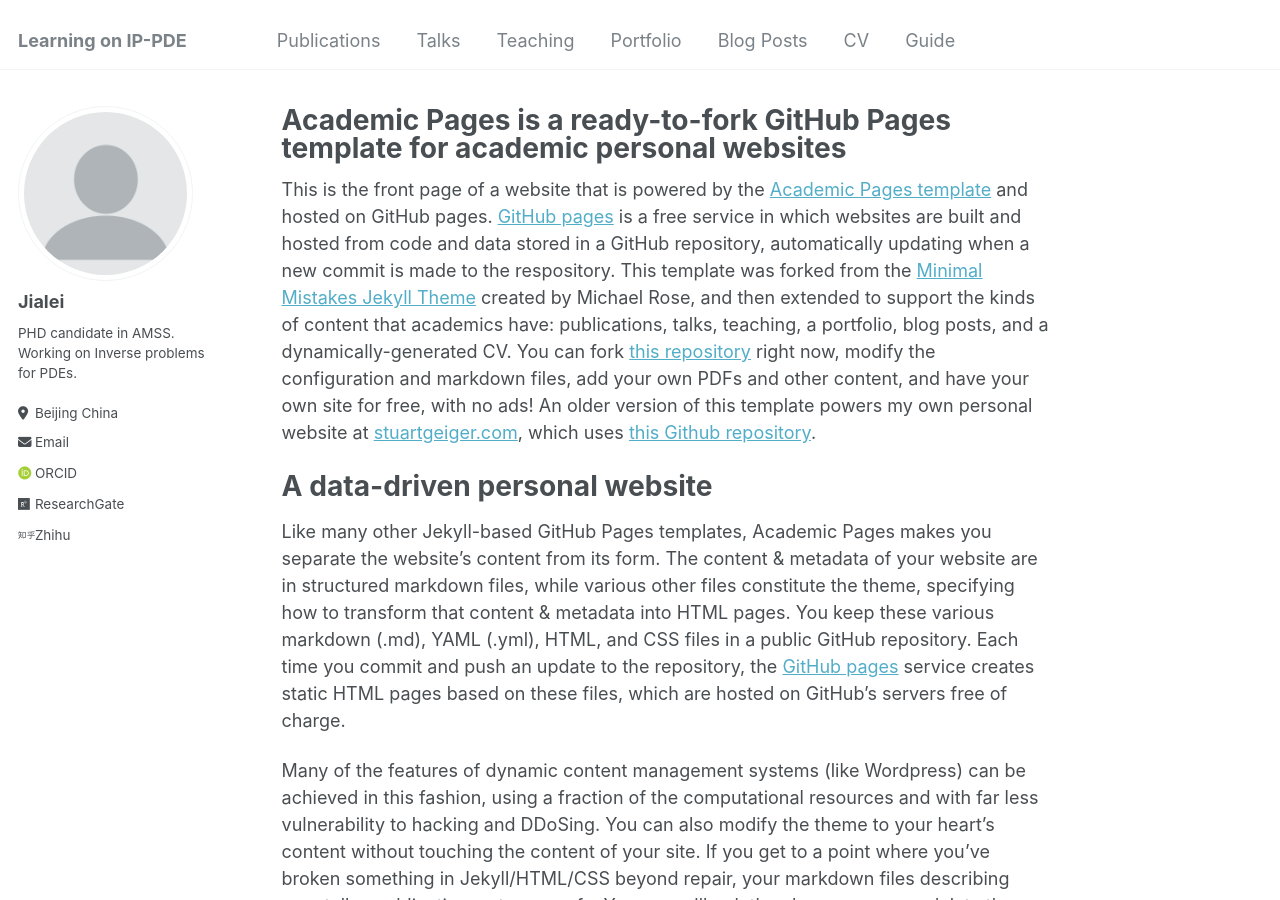
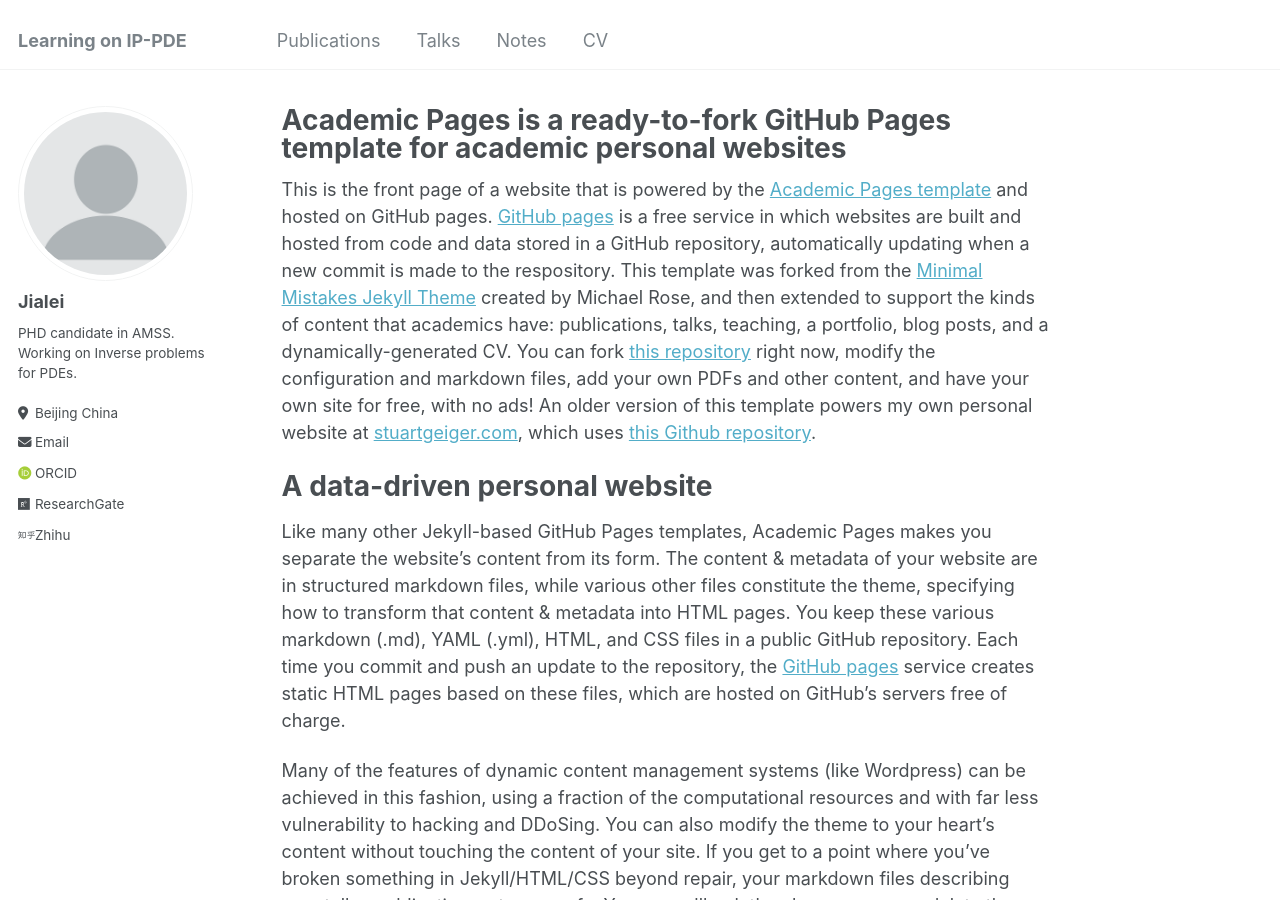
Before and after one commit to JialeiLi314/JialeiLi314.github.io, a Jekyll site: the page built from _pages/about.md, in a window 1280 px wide and 900 px high. Built offline with Jekyll 4.4.1, drawn with Linux system fonts in a browser that asks for light colours; some web fonts are replaced.

Commit message:
Update navigation.yml

```diff
--- a/_data/navigation.yml
+++ b/_data/navigation.yml
@@ -6,17 +6,17 @@ main:
   - title: "Talks"
     url: /talks/
 
-  - title: "Teaching"
-    url: /teaching/
+ # - title: "Teaching"
+  #  url: /teaching/
 
-  - title: "Portfolio"
-    url: /portfolio/
+  #- title: "Portfolio"
+   # url: /portfolio/
 
-  - title: "Blog Posts"
+  - title: "Notes"
     url: /year-archive/
 
   - title: "CV"
     url: /cv/
 
-  - title: "Guide"
-    url: /markdown/
+  #- title: "Guide"
+  #  url: /markdown/
```
